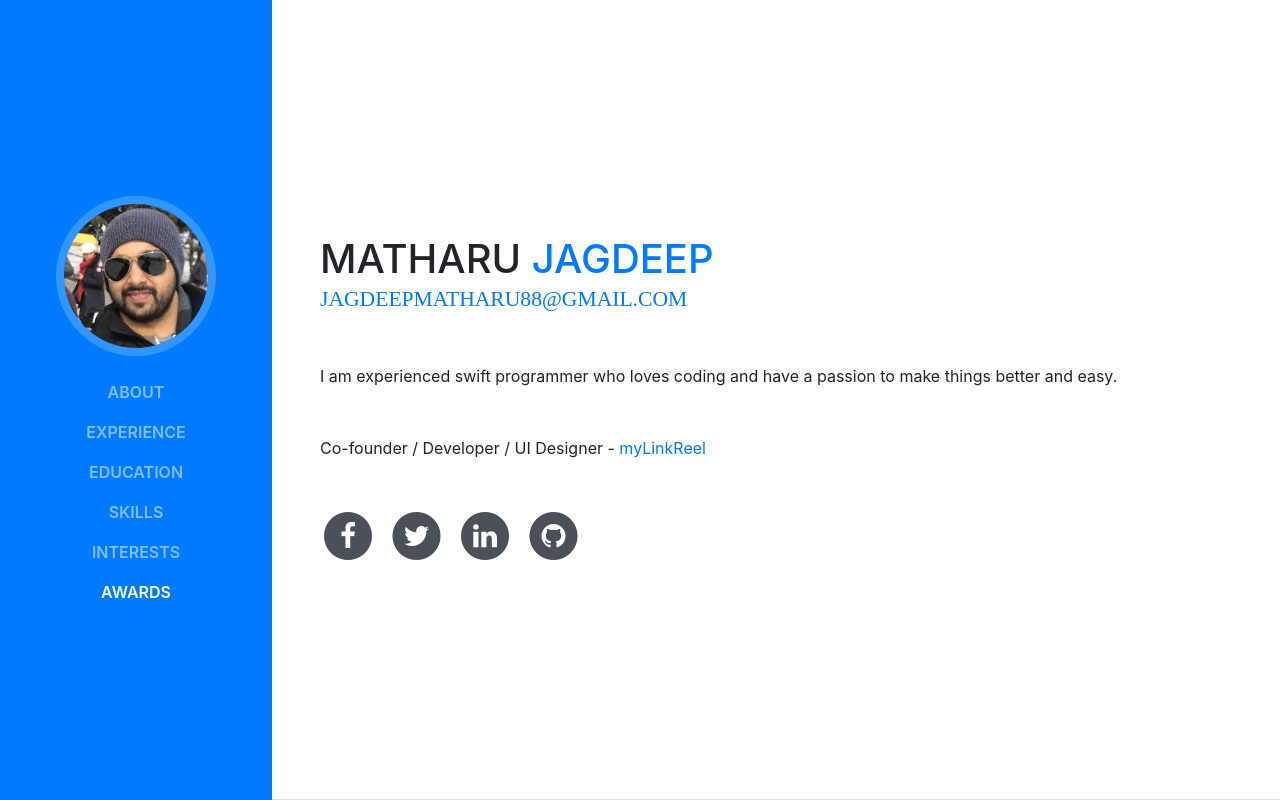
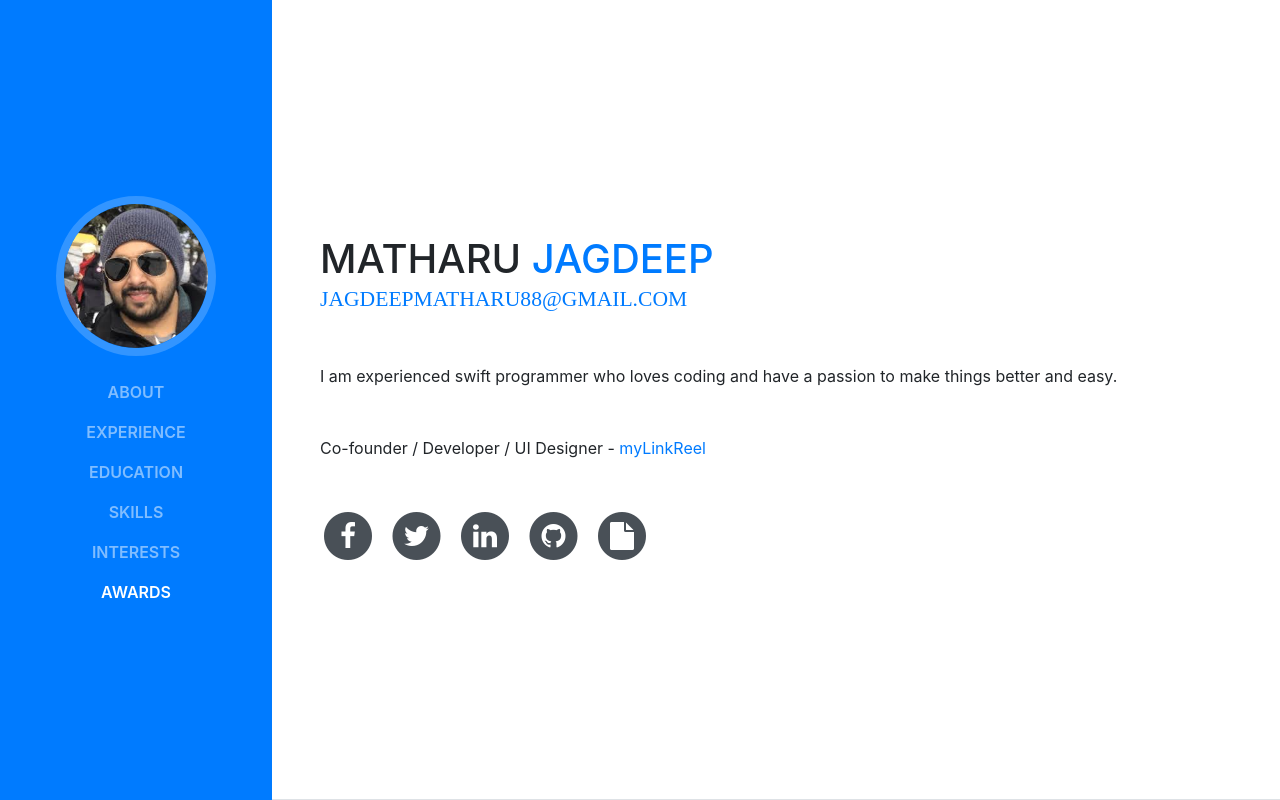
Before and after one commit to JMatharu/jmatharu.github.io, a website with bundled scripts: page index.html in a window 1280 px wide. Shown: the top 800 px of the page. Built offline with nearby package versions, Linux system fonts and the light colour scheme; a web font is replaced by a local one.

Commit message:
Online resume

```diff
--- a/index.html
+++ b/index.html
@@ -103,6 +103,14 @@
                 <span class="fa-stack fa-lg">
                   <i class="fa fa-circle fa-stack-2x"></i>
                   <i class="fa fa-github fa-stack-1x fa-inverse"></i>
+                </span>
+              </a>
+            </li>
+            <li class="list-inline-item">
+              <a href="resume/Jagdeep-Matharu.pdf" target="_blank">
+                <span class="fa-stack fa-lg">
+                  <i class="fa fa-circle fa-stack-2x"></i>
+                  <i class="fa fa-file fa-stack-1x fa-inverse"></i>
                 </span>
               </a>
             </li>
```
Also changed, not shown: 1 other file.
